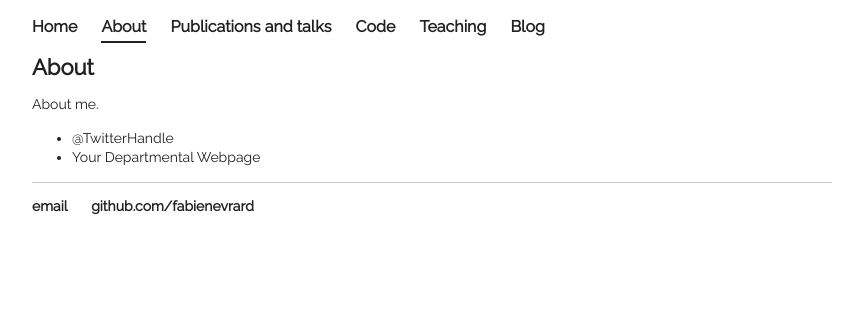
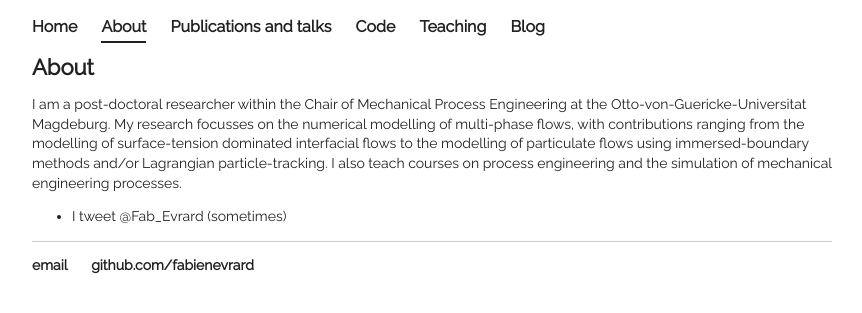
Before and after one commit to fabienevrard/fabienevrard.github.io, a Jekyll site: the page built from about/index.html, in a window 1280 px wide. Shown: the top 313 px of the page, without its empty margins (208-1070 px from the left). Built offline with Jekyll 4.4.1, drawn with Linux system fonts in a browser that asks for light colours.

Commit message:
Update index.html

```diff
--- a/about/index.html
+++ b/about/index.html
@@ -5,10 +5,10 @@ title: Fabien Evrard
 
 		<div class="about">
 			<h1>About</h1>
-			<p>About me.</p>
+			<p>I am a post-doctoral researcher within the <a href="http://www.mvt.ovgu.de/mvt/en/">Chair of Mechanical Process Engineering</a> at the <a href="http://www.ovgu.de">Otto-von-Guericke-Universitat Magdeburg</a>. My research focusses on the numerical modelling of multi-phase flows, with contributions ranging from the modelling of surface-tension dominated interfacial flows to the modelling of particulate flows using immersed-boundary methods and/or Lagrangian particle-tracking. I also teach courses on process engineering and the simulation of mechanical engineering processes.</p>
 
 			<ul class="contacts">
-				<li><a href="#">@TwitterHandle</a></li>
-				<li><a href="#">Your Departmental Webpage</a></li>
+				<li>I tweet <a href="https://twitter.com/Fab_Evrard">@Fab_Evrard</a> (sometimes)</li>
+<!-- 				<li><a href="#">Your Departmental Webpage</a></li> -->
 				</ul>
 		</div>
```
